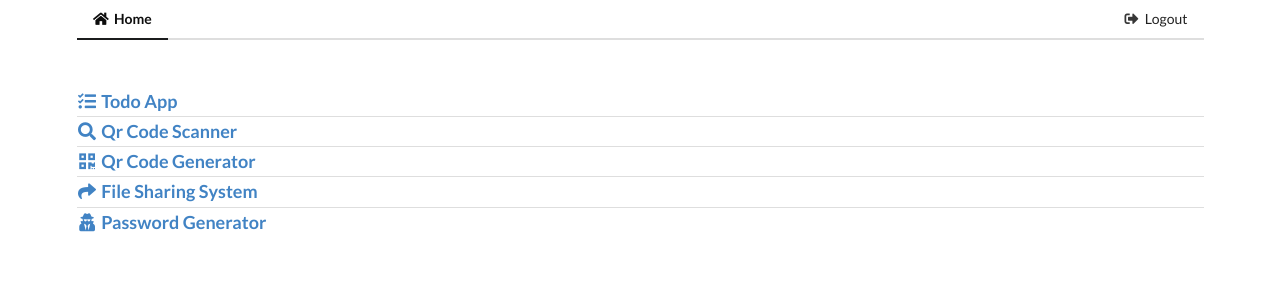
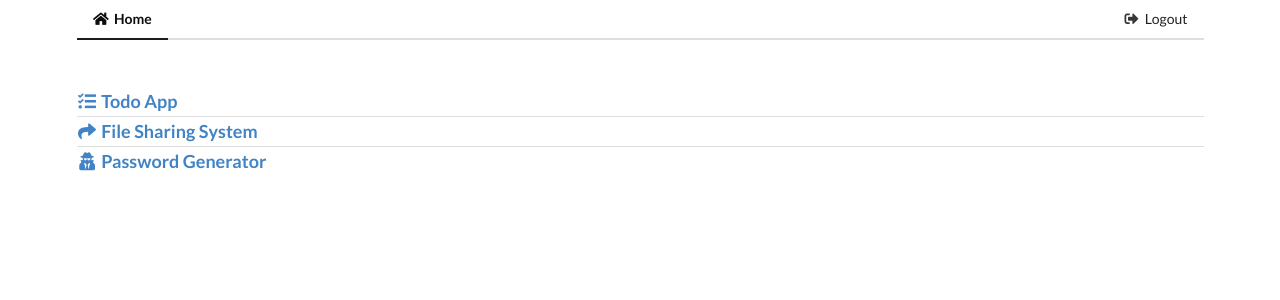
Before and after one commit to varmapenmatsa4567/allTools, a Flask app: page /home in a window 1280 px wide. Shown: the top 300 px of the page. Run offline with Flask 2, Linux system fonts and the light colour scheme; a user stored in the database is signed in.

Commit message:
Update home.html

```diff
--- a/templates/home.html
+++ b/templates/home.html
@@ -20,8 +20,6 @@
     <div class="ui container" style="margin-top: 50px;" >
         <div class="ui list divided">
             <div class="item"><a href="/todoApp"><h3><strong><i class="tasks icon"></i>Todo App</strong></h3></a></div>
-            <div class="item"><a href="/qrCodeScanner"><h3><strong><i class="search icon"></i>Qr Code Scanner</strong></h3></a></div>
-            <div class="item"><a href=""><h3><strong><i class="qrcode icon"></i>Qr Code Generator</strong></h3></a></div>
             <div class="item"><a href="/fileShare"><h3><strong><i class="share icon"></i>File Sharing System</strong></h3></a></div>
             <div class="item"><a href="/passwordGenerator"><h3><strong><i class="user secret icon"></i>Password Generator</strong></h3></a></div>
         </div>
```
